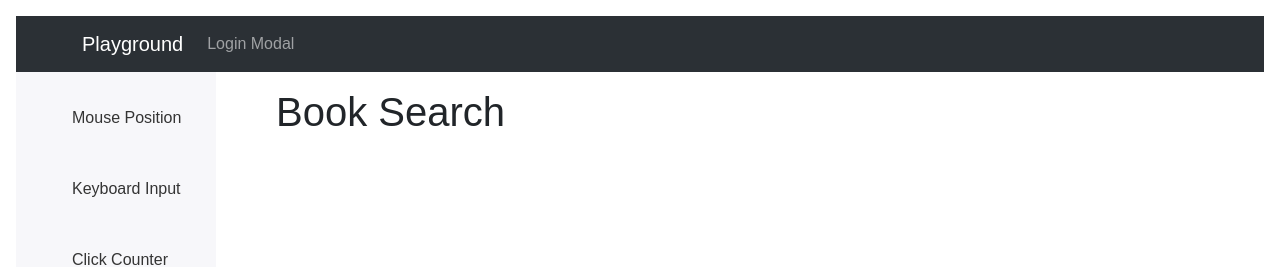
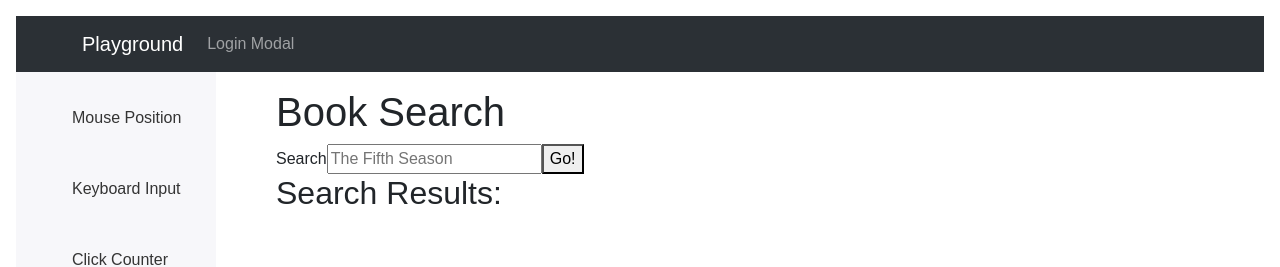
Before and after one commit to Ahuanmarca/react-playground, a React (Vite) app: page /booksearch in a window 1280 px wide. Shown: the top 267 px of the page. Built offline with nearby package versions, Linux system fonts and the light colour scheme; some icons are missing; a web font is replaced by a local one.

Commit message:
Implement BookSearch data fetching example.

```diff
--- a/package.json
+++ b/package.json
@@ -14,6 +14,8 @@
   "dependencies": {
     "@radix-ui/react-form": "^0.0.3",
     "@radix-ui/react-scroll-area": "^1.0.5",
+    "@radix-ui/react-visually-hidden": "^1.0.3",
+    "@uidotdev/usehooks": "^2.4.1",
     "axios": "^1.6.7",
     "bootstrap": "^5.3.3",
     "date-fns": "^3.3.1",
--- /dev/null
+++ b/src/components/BookSearch/BookSearch.jsx
@@ -0,0 +1,71 @@
+import React from 'react';
+
+import TextInput from './TextInput';
+import SearchResult from './SearchResult';
+
+const ENDPOINT = 'https://jor-test-api.vercel.app/api/book-search';
+const STATUS = {
+  idle: 'idle',
+  loading: 'loading',
+  success: 'success',
+  error: 'error',
+};
+
+function BookSearch() {
+  const [searchTerm, setSearchTerm] = React.useState('');
+  const [searchResults, setSearchResults] = React.useState(null);
+  const [status, setStatus] = React.useState(STATUS.idle);
+
+  async function handleSubmit(e, endpoint) {
+    e.preventDefault();
+    setStatus(() => STATUS.loading);
+    const response = await fetch(endpoint);
+    const json = await response.json();
+
+    if (json.ok) {
+      setSearchResults(() => json.results);
+      setStatus(() => STATUS.success);
+    } else {
+      setStatus(() => STATUS.error);
+    }
+  }
+
+  return (
+    <>
+      <header
+        onSubmit={(e) => {
+          handleSubmit(e, `${ENDPOINT}?searchTerm=${searchTerm}`);
+        }}
+      >
+        <form>
+          <TextInput
+            required={true}
+            label="Search"
+            placeholder="The Fifth Season"
+            value={searchTerm}
+            onChange={(event) => {
+              setSearchTerm(event.target.value);
+            }}
+          />
+          <button>Go!</button>
+        </form>
+      </header>
+
+      <main>
+        <div className="search-results">
+          <h2>Search Results:</h2>
+
+          {status === STATUS.loading && <p>Loading...</p>}
+          {status === STATUS.error && <p>Something went wrong</p>}
+
+          {status === STATUS.success &&
+            searchResults.map((result) => (
+              <SearchResult key={result.name} result={result} />
+            ))}
+        </div>
+      </main>
+    </>
+  );
+}
+
+export default BookSearch;
--- /dev/null
+++ b/src/components/BookSearch/SearchResult.jsx
@@ -0,0 +1,27 @@
+// import React from 'react';
+
+function SearchResult({ result }) {
+  return (
+    <article className="search-result">
+      <div className="image-container">
+        <img
+          alt=""
+          src={result.coverSrc}
+        />
+      </div>
+      <div className="description">
+        <p className="name">
+          {result.name}
+        </p>
+        <p className="author">
+          By <b>{result.author}</b>
+        </p>
+        <p className="abstract">
+          {result.abstract}
+        </p>
+      </div>
+    </article>
+  );
+}
+
+export default SearchResult;
--- /dev/null
+++ b/src/components/BookSearch/TextInput.jsx
@@ -0,0 +1,24 @@
+/**
+ * 'prop delegation' example
+ */
+
+import React from 'react';
+
+function TextInput({ id, label, ...delegated }) {
+  let generatedId = React.useId();
+  let appliedId = id || generatedId;
+
+  return (
+    <>
+      <label htmlFor={appliedId}>
+        {label}
+      </label>
+      <input
+        id={appliedId}
+        {...delegated}
+      />
+    </>
+  );
+}
+
+export default TextInput;
--- /dev/null
+++ b/src/components/BookSearch/index.js
@@ -0,0 +1,2 @@
+export * from './BookSearch';
+export { default } from './BookSearch';
--- a/src/pages/ReactHooks/DataFetching/BookSearch.jsx
+++ b/src/pages/ReactHooks/DataFetching/BookSearch.jsx
@@ -1,10 +1,12 @@
+import BookSearch from '../../../components/BookSearch/BookSearch';
 
-
-function BookSearch() {
-
+function BookSearchPage() {
   return (
-    <h1>Book Search</h1>
+    <>
+      <h1>Book Search</h1>
+      <BookSearch />
+    </>
   );
 }
 
-export default BookSearch;
+export default BookSearchPage;
```
Also changed, not shown: src/hooks/use-is-onscreen.hook.js (added, +16 -0 lines), src/hooks/use-mouse-position.hook.js (added, +27 -0 lines), 1 other file (tests, documents, lock files or other folders).
